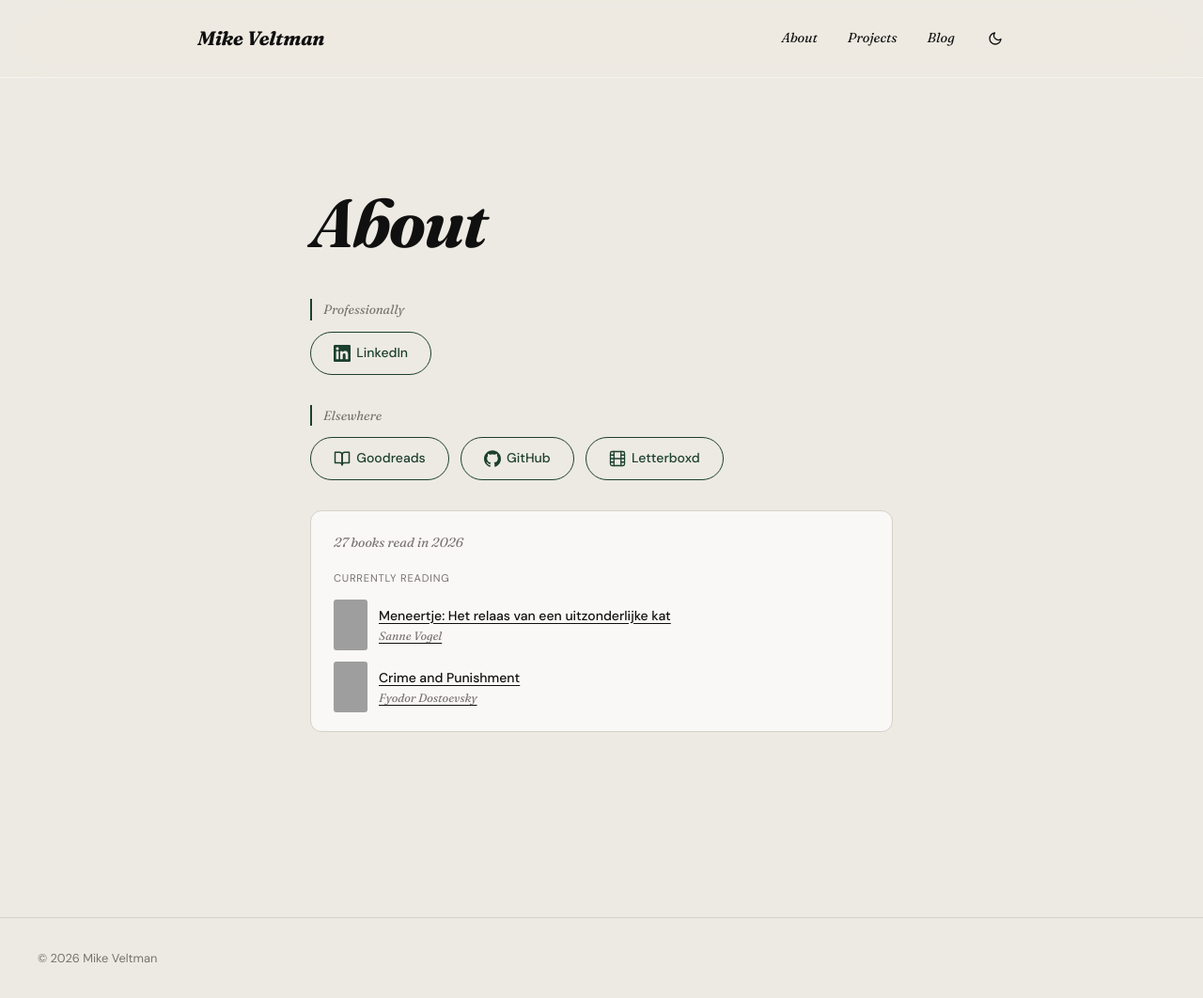
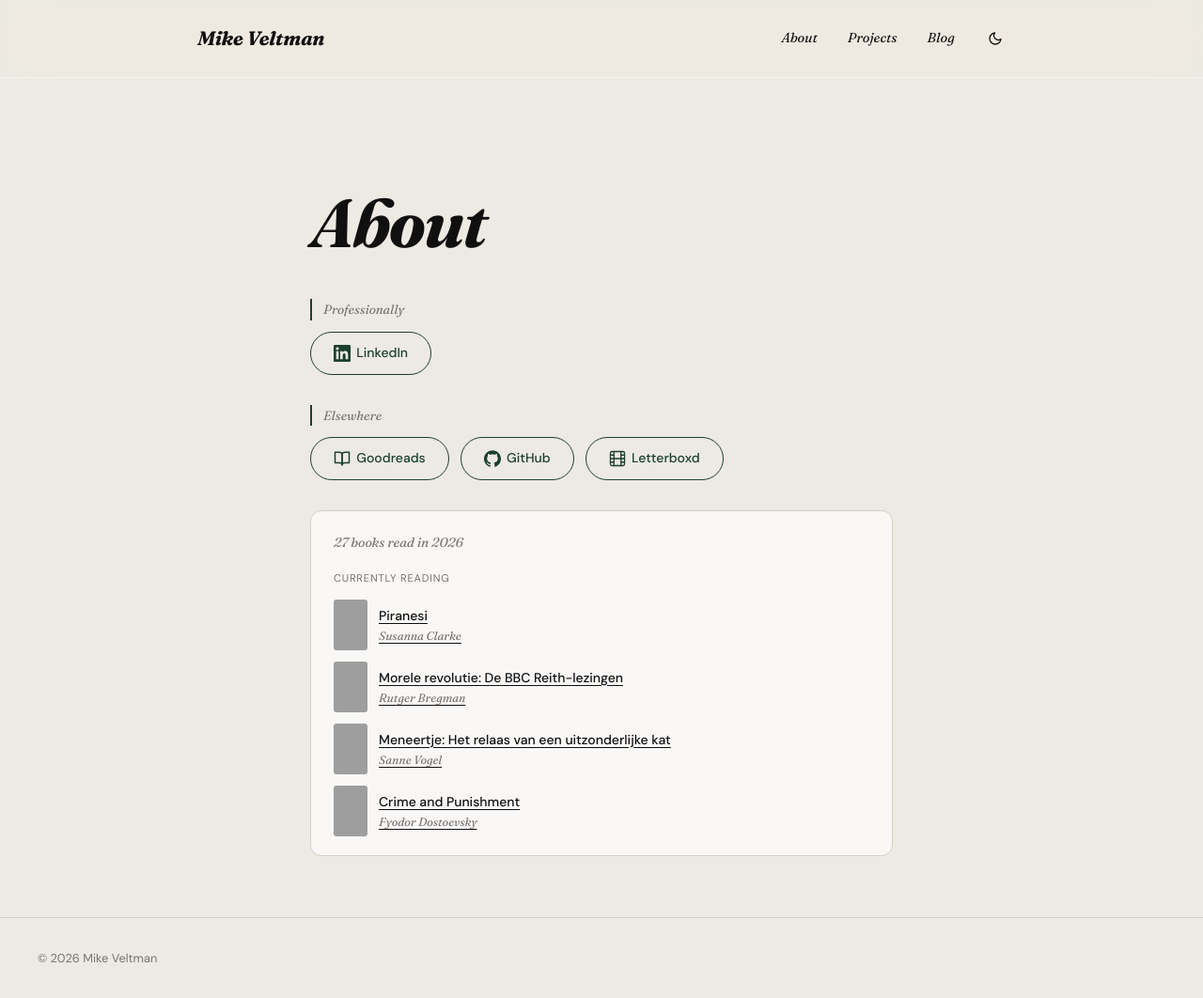
Before and after one commit to mikeveltman/mikeveltman.github.io, a Jekyll site: the page built from _pages/over.md, in a window 1280 px wide and 1062 px high. Shown: the whole window at 94% size. Built offline with Jekyll 4.4.1, drawn with Linux system fonts in a browser that asks for light colours; grey boxes are pictures that could not be loaded.

Commit message:
Update Goodreads data

```diff
--- a/_data/goodreads.json
+++ b/_data/goodreads.json
@@ -2,6 +2,20 @@
   "year": 2026,
   "read_count": 27,
   "currently_reading": [
+    {
+      "title": "Piranesi",
+      "author": "Susanna Clarke",
+      "cover": "https://i.gr-assets.com/images/S/compressed.photo.goodreads.com/books/1773750050l/50202953._SY475_.jpg",
+      "url": "https://www.goodreads.com/review/show/8758014262?utm_medium=api&utm_source=rss",
+      "read_at": ""
+    },
+    {
+      "title": "Morele revolutie: De BBC Reith-lezingen",
+      "author": "Rutger Bregman",
+      "cover": "https://i.gr-assets.com/images/S/compressed.photo.goodreads.com/books/1770475412l/247709012._SY475_.jpg",
+      "url": "https://www.goodreads.com/review/show/8547534076?utm_medium=api&utm_source=rss",
+      "read_at": ""
+    },
     {
       "title": "Meneertje: Het relaas van een uitzonderlijke kat",
       "author": "Sanne Vogel",
```
